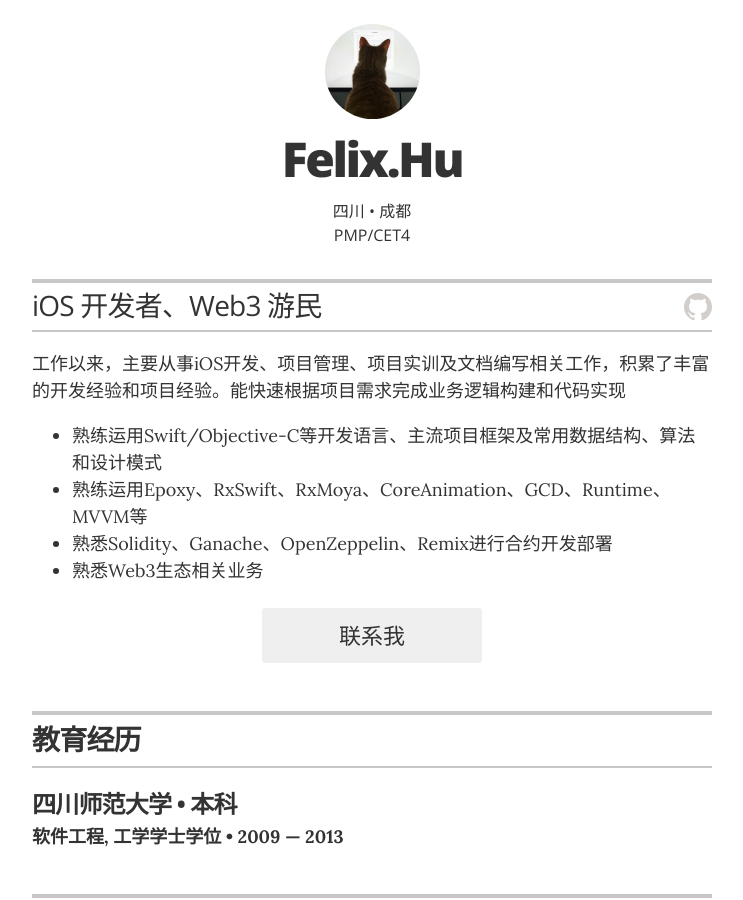
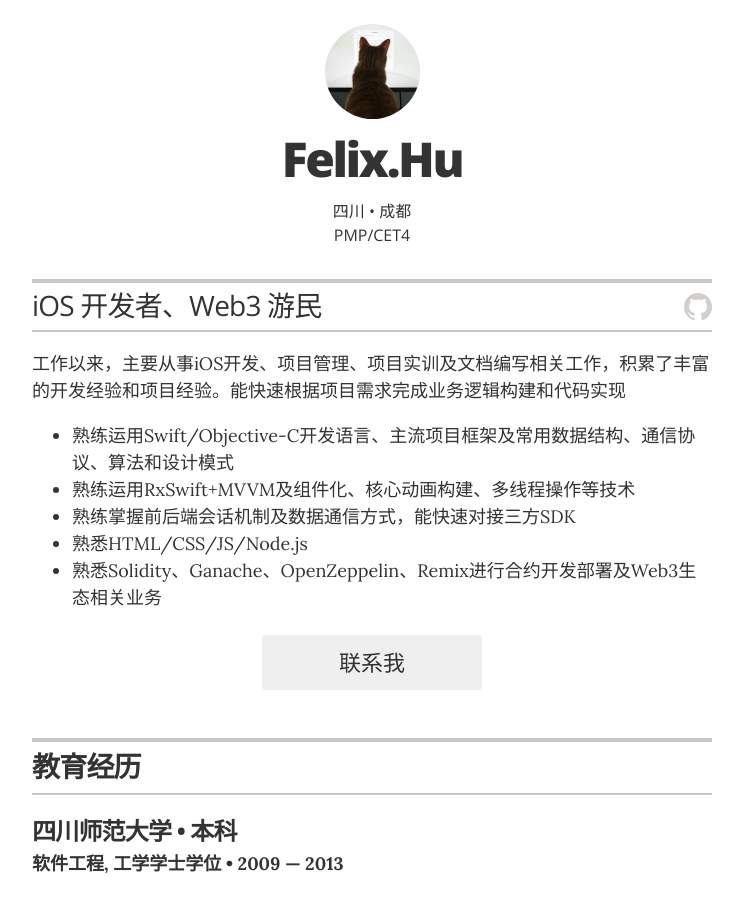
Before and after one commit to kk-vv/kk-vv.github.io, a Jekyll site: the page built from index.html, in a window 1280 px wide and 900 px high. Shown: the whole window, without its empty margins (268-1011 px from the left). Built offline with Jekyll 4.4.1, drawn with Linux system fonts in a browser that asks for light colours.

Commit message:
Update header

```diff
--- a/Gemfile
+++ b/Gemfile
@@ -3,3 +3,5 @@ source "https://rubygems.org"
 gem 'github-pages'
 # this gem provides regeneration support improvements on Windows
 gem 'wdm', '>= 0.1.0' if Gem.win_platform?
+gem 'liquid', '~> 4.0', '>= 4.0.4'
+gem 'webrick', '~> 1.8', '>= 1.8.1'
--- a/_config.yml
+++ b/_config.yml
@@ -23,7 +23,7 @@ resume_contact_address:         ""
 resume_header_contact_info:     "四川 • 成都<br>PMP/CET4"
 display_header_contact_info:    "true"
 
-resume_header_intro: "<p>  工作以来，主要从事iOS开发、项目管理、项目实训及文档编写相关工作，积累了丰富的开发经验和项目经验。能快速根据项目需求完成业务逻辑构建和代码实现<ul class=\"resume-item-list\"><li>熟练运用Swift/Objective-C等开发语言、主流项目框架及常用数据结构、算法和设计模式</li><li>熟练运用Epoxy、RxSwift、RxMoya、CoreAnimation、GCD、Runtime、MVVM等</li><li>熟悉Solidity、Ganache、OpenZeppelin、Remix进行合约开发部署</li><li>熟悉Web3生态相关业务</li></ul></p>"
+resume_header_intro: "<p>  工作以来，主要从事iOS开发、项目管理、项目实训及文档编写相关工作，积累了丰富的开发经验和项目经验。能快速根据项目需求完成业务逻辑构建和代码实现<ul class=\"resume-item-list\"><li>熟练运用Swift/Objective-C开发语言、主流项目框架及常用数据结构、通信协议、算法和设计模式</li><li>熟练运用RxSwift+MVVM及组件化、核心动画构建、多线程操作等技术</li><li>熟练掌握前后端会话机制及数据通信方式，能快速对接三方SDK</li><li>熟悉HTML/CSS/JS/Node.js</li><li>熟悉Solidity、Ganache、OpenZeppelin、Remix进行合约开发部署及Web3生态相关业务</li></ul></p>"
 
 # use "yes" to display the email contact button,
 # "no" to display an "I'm not looking for work" message,
```
Also changed, not shown: Gemfile.lock, 3 other files.
